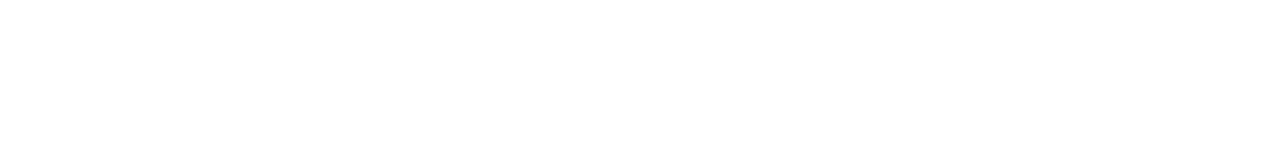
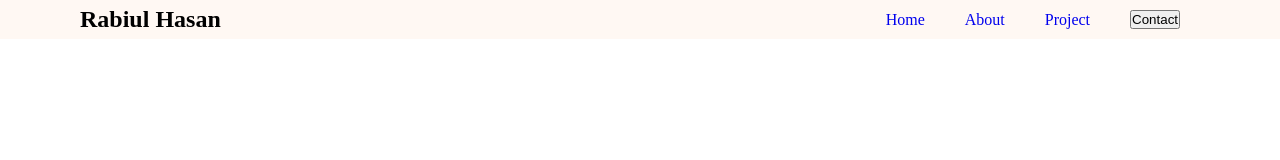
Before and after one commit to rabiulh6/web-developer-website, a plain HTML site: page index.html in a window 1280 px wide. Drawn offline with Linux system fonts and the light colour scheme.

Commit message:
Menu added with simple style

```diff
--- a/assets/css/style.css
+++ b/assets/css/style.css
@@ -0,0 +1,51 @@
+/* Global Styles */
+/* Global Selector */
+* {
+    margin: 0;
+    padding: 0;
+    box-sizing: border-box;
+}
+
+/* Common use styles */
+.container {
+    max-width: 1140px;
+    padding: 0 10px;
+    margin: 0 auto;
+}
+
+ul,
+li {
+    list-style-type: none;
+}
+
+a {
+    text-decoration: none;
+}
+
+/* Main Header Styles */
+.main-header{
+    background-color: #FFF8F3;
+}
+
+.header-content{
+    display: flex;
+    flex-direction: row;
+    justify-content: space-between;
+    align-items: center;
+}
+
+/* Menu  Styles */
+.main-menu{
+    display: flex;
+    flex-direction: row;
+    align-items: center;
+}
+
+.main-menu .menu-item{
+    list-style-type: none;
+}
+
+.main-menu .menu-link{
+    display: inline;
+    padding: 10px 20px;
+}
--- a/index.html
+++ b/index.html
@@ -9,8 +9,24 @@
     <link rel="stylesheet" href="assets/css/style.css">
 </head>
 <body>
-    <header>
-
+    <header id="mainHeader" class="main-header">
+        <div class="container">
+            <div class="header-content">
+                <div class="logo">
+                    <h2 class="logo-text"> Rabiul <span>Hasan </span>  </h2>
+                </div>
+                <nav class="navigation">
+                    <ul class="main-menu">
+                        <li class="menu-item"><a href="#" class="menu-link">Home</a></li>
+                        <li class="menu-item"><a href="#" class="menu-link">About</a></li>
+                        <li class="menu-item"><a href="#" class="menu-link">Project</a></li>
+                        <li class="menu-link"><button class="btn-primary" onclick="javascriopt:void(0)">Contact</button></li>
+                    </ul>
+                </nav>
+            </div>
+            <!-- /.header-content -->
+        </div>
+        <!-- /.container -->
     </header>
     <footer>
 
```
